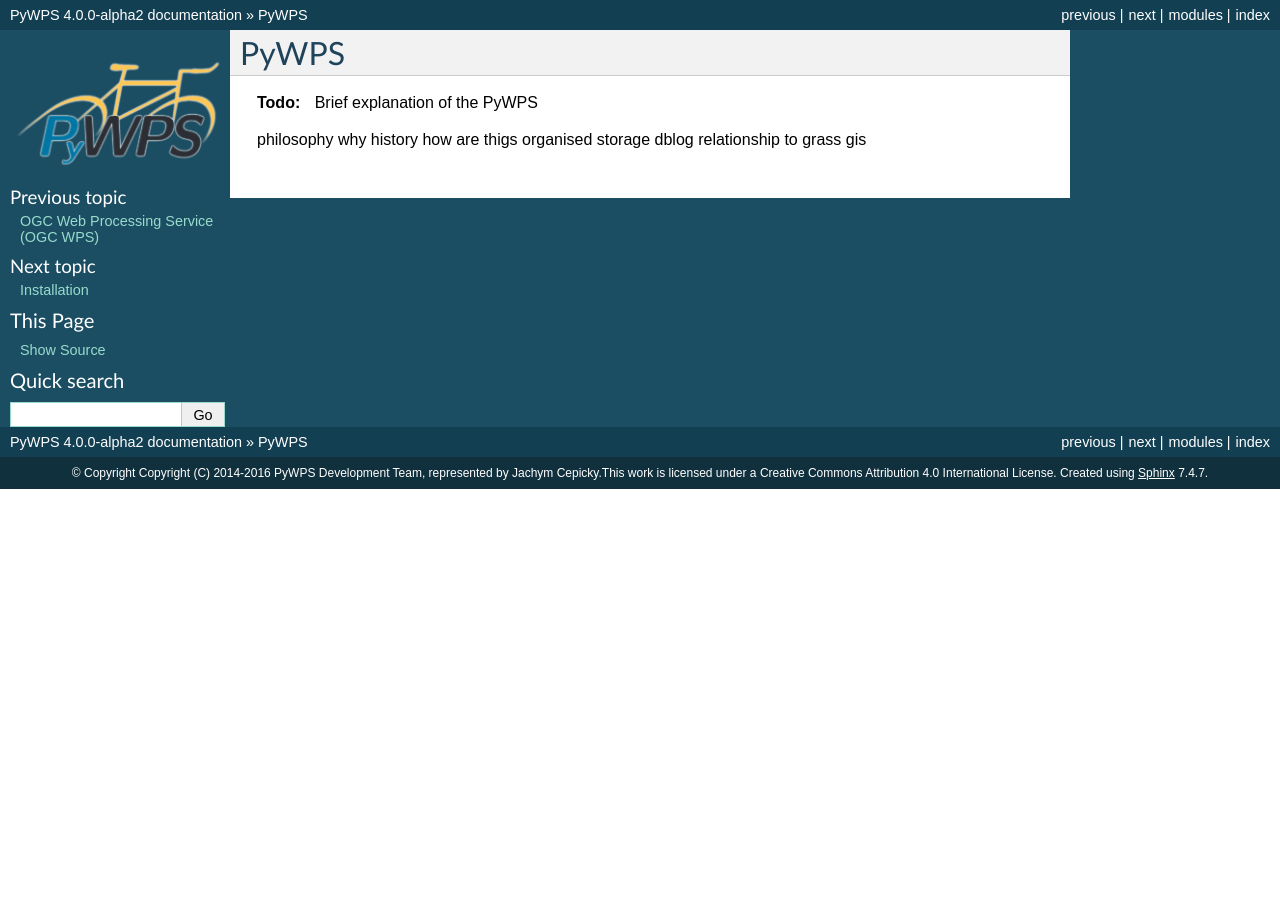
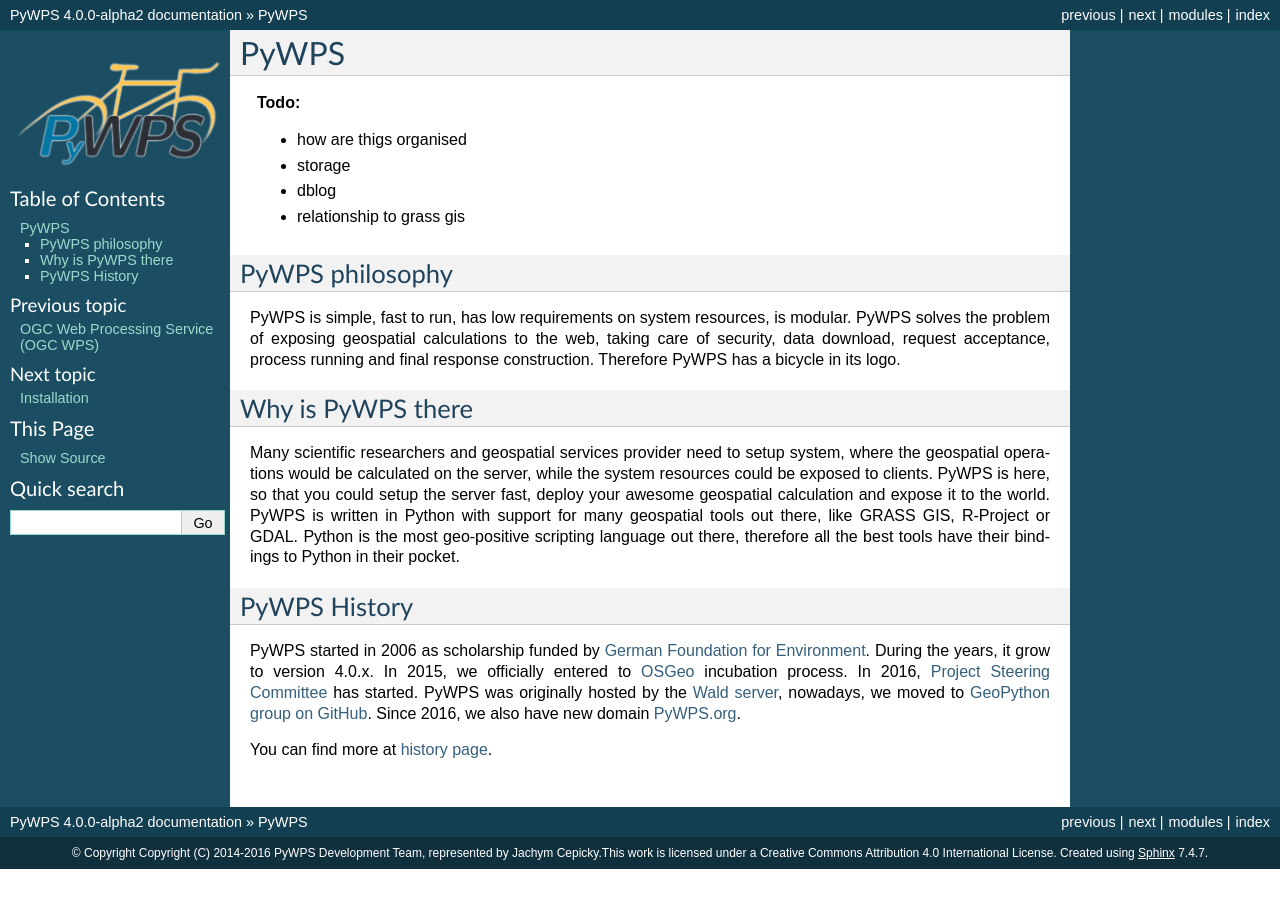
Before and after one commit to geopython/pywps, a Sphinx documentation site: the page built from docs/pywps.rst, in a window 1280 px wide. Built offline with Sphinx 7.4.7, drawn with Linux system fonts in a browser that asks for light colours.

Commit message:
pywps chapter started

```diff
--- a/docs/process.rst
+++ b/docs/process.rst
@@ -182,8 +182,8 @@
 as need, but only *one* may be requested in RAW format.
 
 
-Publishing a process
-~~~~~~~~~~~~~~~~~~~~
+Process deployment
+~~~~~~~~~~~~~~~~~~
 In order for clients to invoke processes, a PyWPS
 :class:`Service` class must be present with the ability to listen for requests.
 An instance of this class must created, receiving instances of
--- a/docs/pywps.rst
+++ b/docs/pywps.rst
@@ -4,12 +4,43 @@
 PyWPS
 =====
 
-.. todo:: Brief explanation of the PyWPS
+.. todo::
 
-    philosophy
-    why
-    history
-    how are thigs organised
-    storage
-    dblog
-    relationship to grass gis
+    * how are thigs organised
+    * storage
+    * dblog
+    * relationship to grass gis
+
+PyWPS philosophy
+----------------
+
+PyWPS is simple, fast to run, has low requirements on system resources, is
+modular. PyWPS solves the problem of exposing geospatial calculations to the
+web, taking care of security, data download, request acceptance, process running
+and final response construction. Therefore PyWPS has a bicycle in its logo.
+
+Why is PyWPS there
+------------------
+
+Many scientific researchers and geospatial services provider need to setup
+system, where the geospatial operations would be calculated on the server, while
+the system resources could be exposed to clients. PyWPS is here, so that you
+could setup the server fast, deploy your awesome geospatial calculation and
+expose it to the world. PyWPS is written in Python with support for many
+geospatial tools out there, like GRASS GIS, R-Project or GDAL. Python is the
+most geo-positive scripting language out there, therefore all the best tools
+have their bindings to Python in their pocket.
+
+PyWPS History
+-------------
+
+PyWPS started in 2006 as scholarship funded by `German Foundation for
+Environment <http://dbu.de>`_. During the years, it grow to version 4.0.x. In
+2015, we officially entered to `OSGeo <http://osgeo.org>`_ incubation process.
+In 2016, `Project Steering Committee <http://pywps.org/development/psc.html>`_ has started.
+PyWPS was originally hosted by the `Wald server <http://wald.intevation.org>`_,
+nowadays, we moved to `GeoPython group on GitHub
+<http://gitub.com/geopython/>`_. Since 2016, we also have new domain `PyWPS.org
+<http://pywps.org>`_.
+
+You can find more at `history page <http://pywps.org/history>`_.
```
